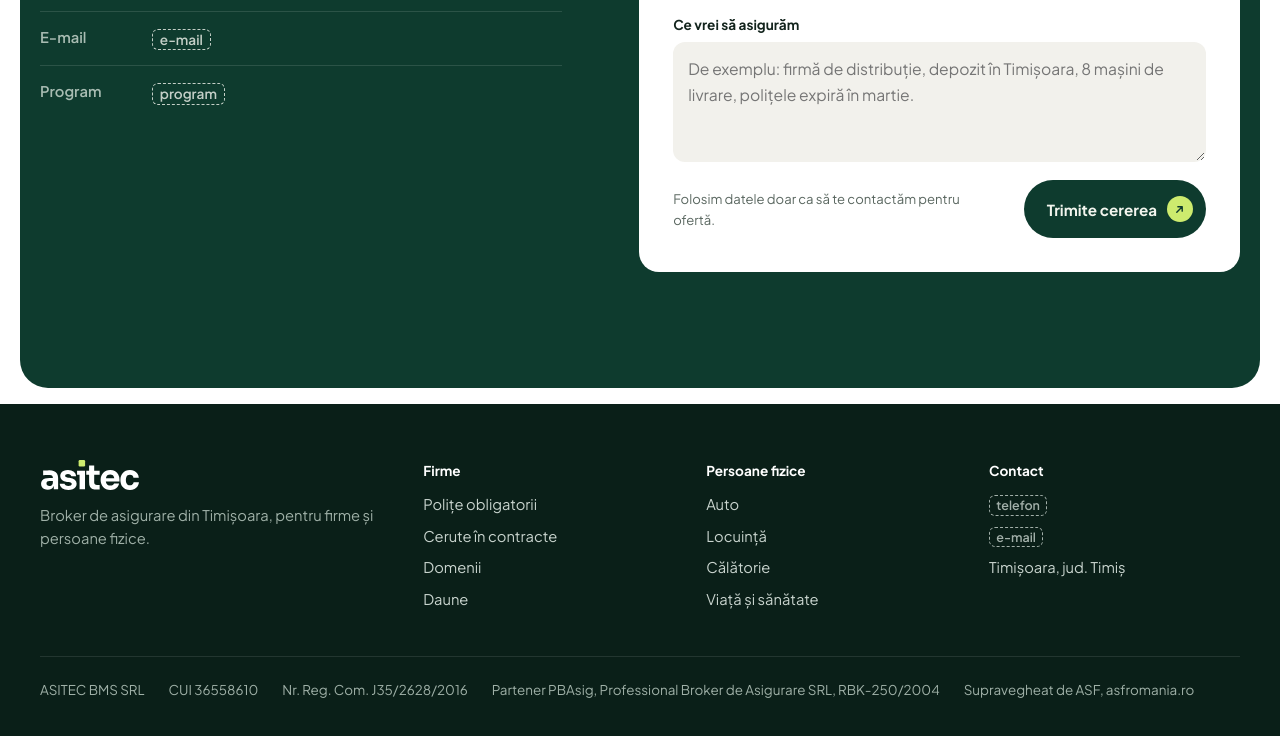
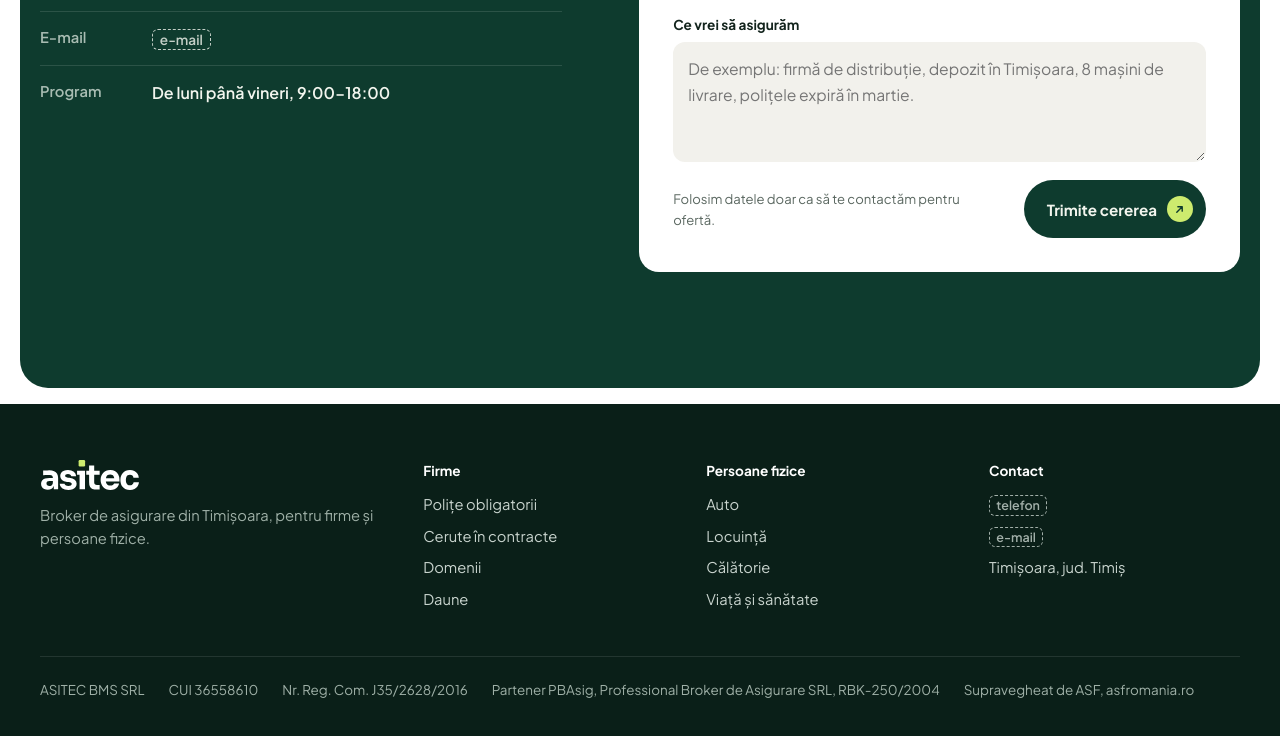
Before and after one commit to unknown-error-maker/asitec-bms, a plain HTML site: page index.html in a window 1280 px wide. Shown: the part 6438-7174 px from the top of the page. Drawn offline with Linux system fonts and the light colour scheme.

Commit message:
Add opening hours

```diff
--- a/index.html
+++ b/index.html
@@ -214,7 +214,7 @@
             <div><dt>Adresă</dt><dd>Bulevardul Constantin Brâncoveanu 86, 300425 Timișoara</dd></div>
             <div><dt>Telefon</dt><dd><span class="ph">telefon</span></dd></div>
             <div><dt>E-mail</dt><dd><span class="ph">e-mail</span></dd></div>
-            <div><dt>Program</dt><dd><span class="ph">program</span></dd></div>
+            <div><dt>Program</dt><dd>De luni până vineri, 9:00-18:00</dd></div>
           </dl>
         </div>
         <form class="quote" id="quote-form" novalidate>
```
